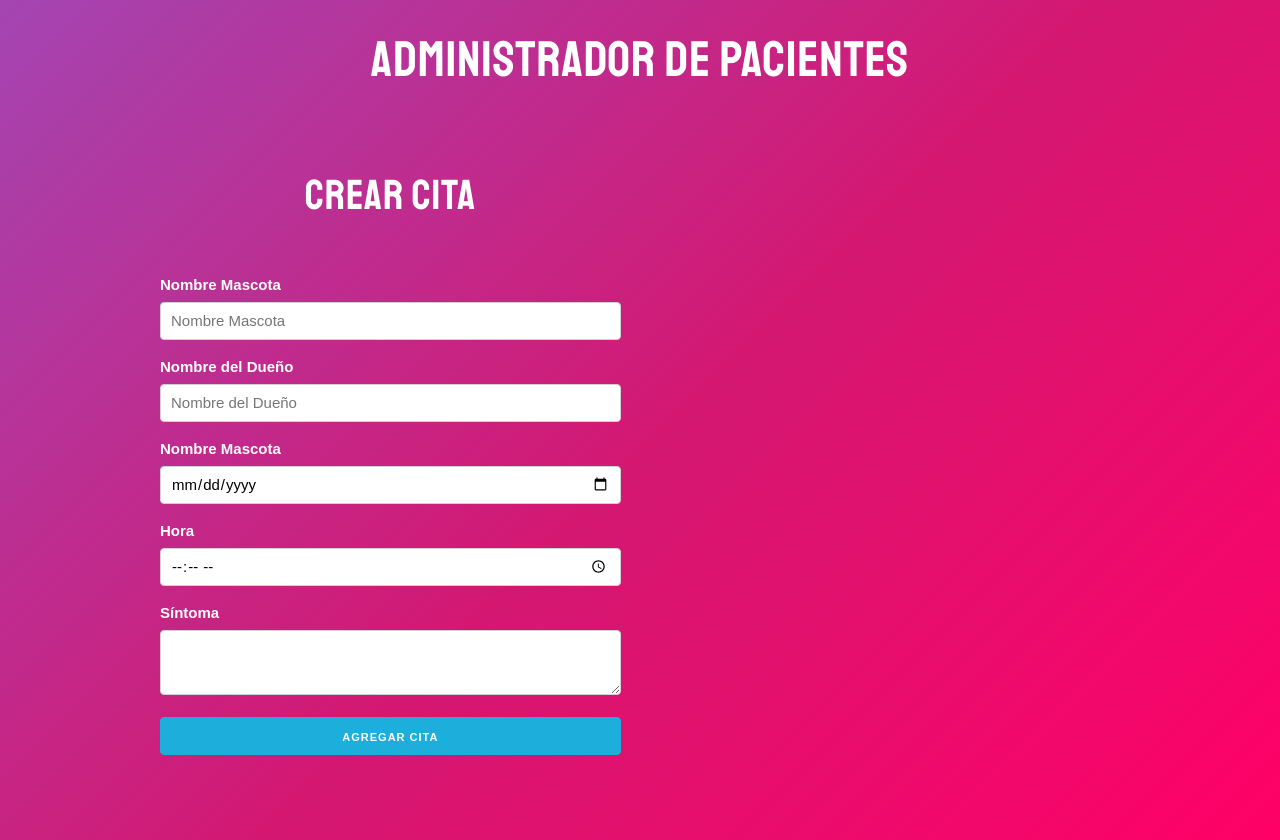
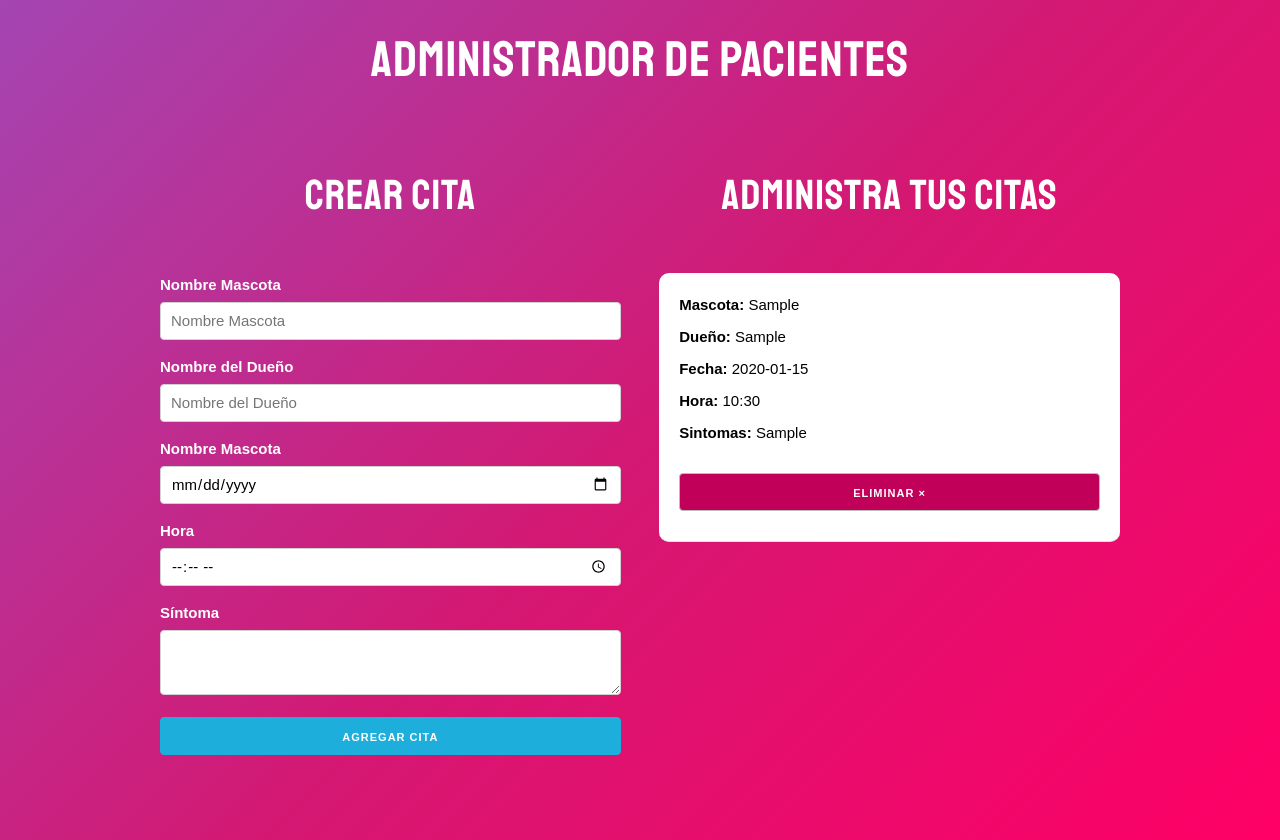
Before and after one commit to maruslarrosa/consultorio, a React (Create React App) app: page / in a window 1280 px wide. Both pictures are taken after typing "Sample", "Sample", "2020-01-15", "10:30", "Sample" into the empty fields and a click on the button "AGREGAR CITA". Built offline with nearby package versions, Linux system fonts and the light colour scheme.

Commit message:
Añado vista de Citas y eliminacion de citas

```diff
--- a/src/App.js
+++ b/src/App.js
@@ -1,5 +1,6 @@
 import React, { Fragment, useState } from 'react';
-import Formulario from './components/Formulario'
+import Formulario from './components/Formulario';
+import Cita from './components/Cita';
 
 function App() {
 
@@ -8,7 +9,11 @@
 
   const crearCita = cita => {
     guardarCitas([...citas, cita]);
-    console.log(citas);
+  }
+
+  const eliminarCita = id => {
+    const nuevasCitas = citas.filter(cita => cita.id !== id);
+    guardarCitas(nuevasCitas);
   }
 
   return (
@@ -23,7 +28,14 @@
             />
           </div>
           <div className="one-half column">
-
+            <h2>Administra tus Citas</h2>
+            {citas.map(cita => (
+              <Cita
+                key={cita.id}
+                cita={cita}
+                eliminarCita={eliminarCita}
+              />
+            ))}
           </div>
         </div>
       </div>
--- /dev/null
+++ b/src/components/Cita.js
@@ -0,0 +1,19 @@
+import React from 'react'
+
+
+const Cita = ({cita, eliminarCita}) => (
+    <div className="cita">
+        <p>Mascota: <span>{cita.mascota}</span></p>
+        <p>Dueño: <span>{cita.propietario}</span></p>
+        <p>Fecha: <span>{cita.fecha}</span></p>
+        <p>Hora: <span>{cita.hora}</span></p>
+        <p>Sintomas: <span>{cita.sintomas}</span></p>
+
+        <button
+            className="button eliminar u-full-width"
+            onClick={() => eliminarCita(cita.id)}
+        >Eliminar &times;</button>
+    </div>
+ )
+
+export default Cita;
```
